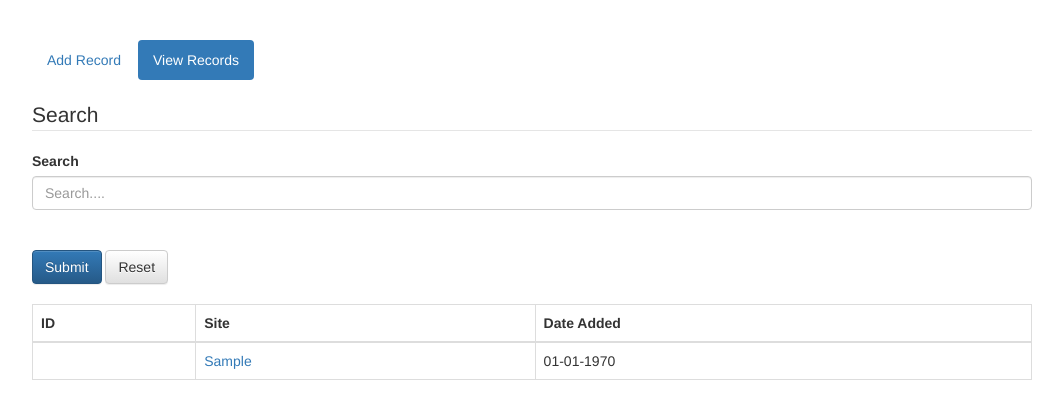
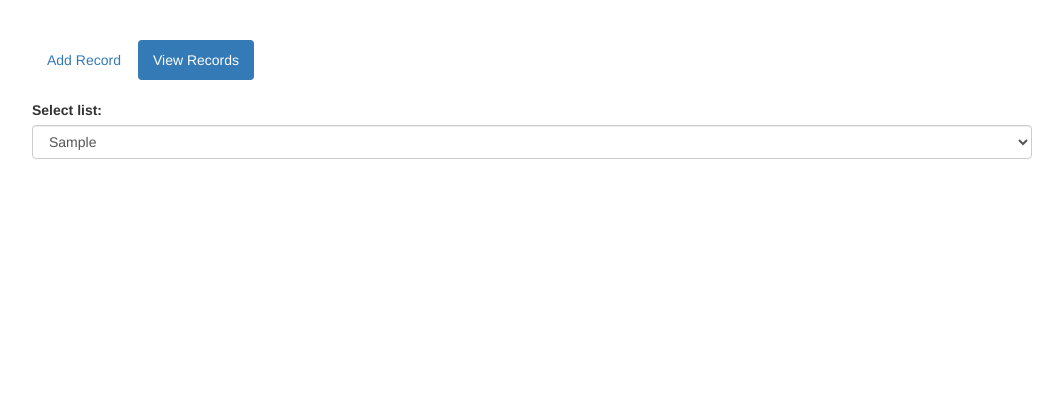
Before and after one commit to wyattpaq14/PHPClass2016, a PHP site: page /PHPClassSummer2016-master/week5/LAB05/view-search.php in a window 1280 px wide. Shown: the top 419 px of the page, without its empty margins (108-1171 px from the left). Run offline with PHP 8.4, Linux system fonts and the light colour scheme; tables that the repository leaves empty or names only in its code hold one stand-in row (values such as "Sample post"); data that the repository does not hold is empty.

Commit message:
Incorporated Select List

```diff
--- a/PHPClassSummer2016-master/week5/LAB05/view-search.php
+++ b/PHPClassSummer2016-master/week5/LAB05/view-search.php
@@ -26,28 +26,23 @@
             <li role="presentation"><a href="add-record.php">Add Record</a></li>
             <li role="presentation" class="active"><a href="view-search.php">View Records</a></li>
         </ul><br>
-        <?php include './form2.php'; ?>
-        <table class="table table-bordered">
-            <thead>
-                <tr>
-                    <th>ID</th>
-                    <th>Site</th>
-                    <th>Date Added</th>
-                </tr>
-            </thead>
 
-            <?php foreach ($results as $row): ?>
-                <tr>
-                    <?php $row['date'] = date("m-d-Y", strtotime($row['date'])); ?>
-                    <td><?php echo $row['site_id']; ?></td>
-                    <td><a href="<?php echo $row['site']; ?>" target="popup"><?php echo $row['site']; ?></a></td>
-                    <td><?php echo $row['date']; ?></td>
-                </tr>
 
-            <?php endforeach; ?>
-        </table>
+        <div class="form-group">
+            <label for="sel1">Select list:</label>
+            <select class="form-control" id="sel1">
+                <?php foreach ($results as $row): ?>
+
+                    <option><a href="<?php echo $row['site']; ?>" target="popup"><?php echo $row['site']; ?></a></option>
+
+                <?php endforeach; ?>
+            </select>
+        </div>
 
 
 
-    </body>
+
+
+
+</body>
 </html>
```
